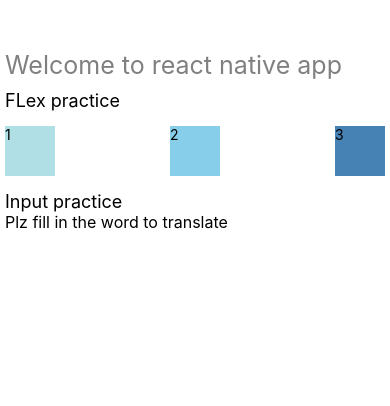
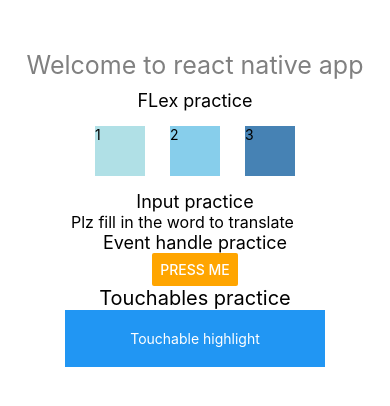
Before and after one commit to vuanhtu1993/ReactNative-Core, a React Native app: screen / in a window 390 px wide. Shown: the top 406 px of the page. Built offline with nearby package versions, Linux system fonts and the light colour scheme.

Commit message:
Great at touchable button

```diff
--- a/App.js
+++ b/App.js
@@ -1,5 +1,5 @@
 import React, { Component } from 'react';
-import {AppRegistry, StyleSheet, Text, TextInput, View} from 'react-native';
+import {AppRegistry, StyleSheet, Text, TextInput, View, Alert, Button, TouchableHighlight} from 'react-native';
 
 export default class FixedDimensionsBasics extends Component {
   constructor() {
@@ -13,6 +13,9 @@ export default class FixedDimensionsBasics extends Component {
       text
     });
   };
+  handlePress() {
+    Alert.alert('this is short press');
+  }
 
   render() {
     return (
@@ -34,6 +37,20 @@ export default class FixedDimensionsBasics extends Component {
         <Text>
           { this.state.text.split(' ').map((word) => word && '🍕').join(' ') }
         </Text>
+        <Text style={{fontSize: 18}}>Event handle practice</Text>
+        <Button
+          color="orange"
+          onPress={this.handlePress}
+          title="Press Me"
+        />
+        <Text style={{fontSize: 20}}>Touchables practice</Text>
+        <TouchableHighlight
+          onPress={this.handlePress}
+          underlayColor="white" >
+          <View style={styles.button}>
+            <Text style={styles.buttonText}>Touchable highlight</Text>
+          </View>
+        </TouchableHighlight>
       </View>
     );
   }
@@ -49,13 +66,28 @@ const Greeting = () => {
 const styles = StyleSheet.create({
   container: {
     margin: 'auto',
-    width: 380,
+    width: 'auto',
     marginTop: 50,
+    display: 'flex',
+    alignItems: 'center',
+    justifyContent: 'space-between',
   },
   flex: {
+    display: 'flex',
     flexDirection: 'row',
+    alignItems: 'center',
     justifyContent: 'space-between',
     height: 80,
+    width: 200,
+  },
+  button: {
+    marginBottom: 30,
+    width: 260,
     alignItems: 'center',
+    backgroundColor: '#2196F3'
+  },
+  buttonText: {
+    padding: 20,
+    color: 'white'
   }
-})
+});
```
